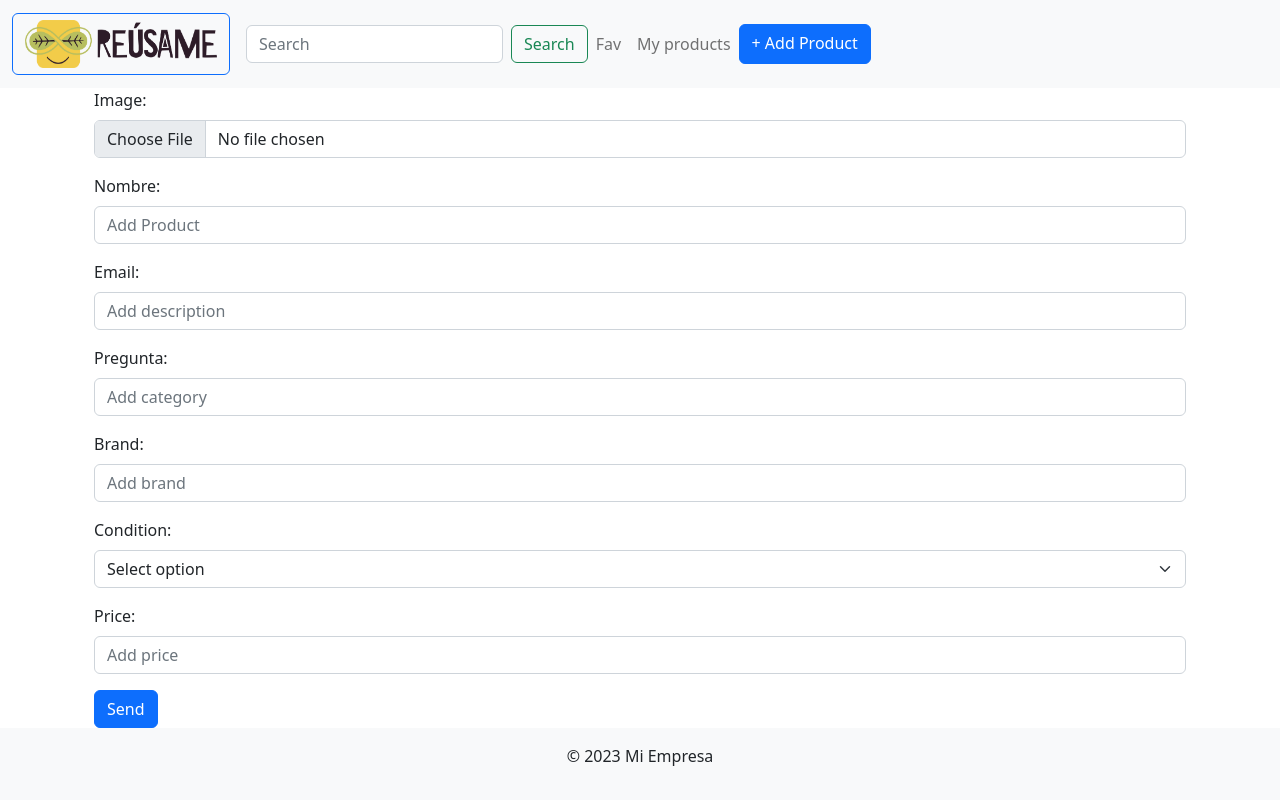
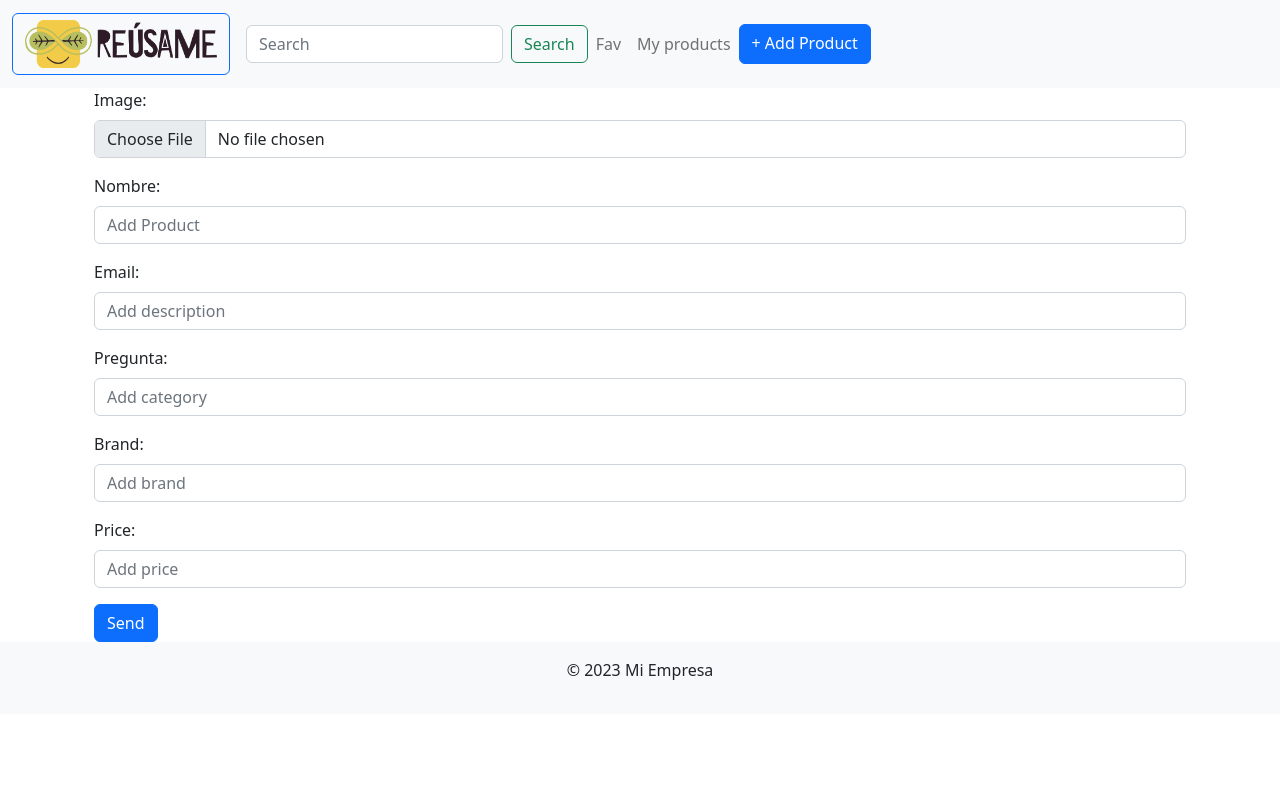
Before and after one commit to acalabustos/Dashboard, a React (Vite) app: page /CreateProduct in a window 1280 px wide. Built offline with nearby package versions, Linux system fonts and the light colour scheme.

Commit message:
add new change

```diff
--- a/src/components/Form.jsx
+++ b/src/components/Form.jsx
@@ -36,9 +36,9 @@ function FormUpload() {
   const handleBrandChange = (event) => {
     setBrand(event.target.value);
   };
-   const handleConditionChange = (event) => {
+  /*  const handleConditionChange = (event) => {
     setCondition(event.target.value);
-  };
+  };  */
   const handlePriceChange = (event) => {
     setPrice(event.target.value);
   };
@@ -102,7 +102,7 @@ function FormUpload() {
         placeholder="Add brand" />
       </Form.Group>
 
-      <Form.Group className="mb-3">
+     {/*  <Form.Group className="mb-3">
         <Form.Label htmlFor="select">Condition:</Form.Label>
         <Form.Select
         id="select"
@@ -116,7 +116,7 @@ function FormUpload() {
           <option value={"satisfactory"}>Satisfactory</option>
         </Form.Select>
       </Form.Group>
-
+ */}
       <Form.Group className="mb-3">
         <Form.Label htmlFor="numberInput">Price:</Form.Label>
         <Form.Control
```
